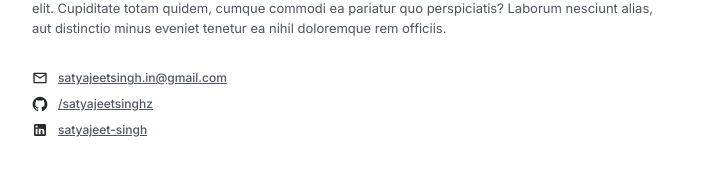
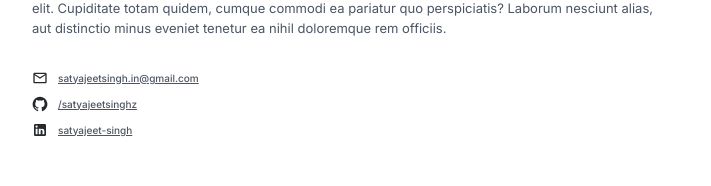
Before and after one commit to satyajeetsinghz/satyajeet-portfolio, a React (Vite) app: page / in a window 1280 px wide. Shown: the part 338-524 px from the top of the page, without its empty margins (296-1007 px from the left). Built offline with nearby package versions, Linux system fonts and the light colour scheme.

Commit message:
changes in header.jsx file

```diff
--- a/src/components/Header.jsx
+++ b/src/components/Header.jsx
@@ -25,15 +25,15 @@ const Header = () => {
           <div className='flex flex-col space-y-2.5'>
             <button className='flex items-center bg-yellow- gap-x-2.5'>
               <MailOutlineIcon sx={{ fontSize: 16, color: "#26292c" }} />
-              <span className='text-xs text-[#4b5563] underline'>satyajeetsingh.in@gmail.com</span>
+              <span className='text-[10px] text-[#4b5563] underline'>satyajeetsingh.in@gmail.com</span>
             </button>
             <button className='flex items-center bg-yellow- gap-x-2.5'>
               <GitHubIcon sx={{ fontSize: 16, color: "#26292c" }} />
-              <span className='text-xs text-[#4b5563] underline'>/satyajeetsinghz</span>
+              <span className='text-[10px] text-[#4b5563] underline'>/satyajeetsinghz</span>
             </button>
             <button className='flex items-center bg-yellow- gap-x-2.5'>
               <LinkedInIcon sx={{ fontSize: 16, color: "#26292c" }} />
-              <span className='text-xs text-[#4b5563] underline'>satyajeet-singh</span>
+              <span className='text-[10px] text-[#4b5563] underline'>satyajeet-singh</span>
             </button>
           </div>
         </div>
```
